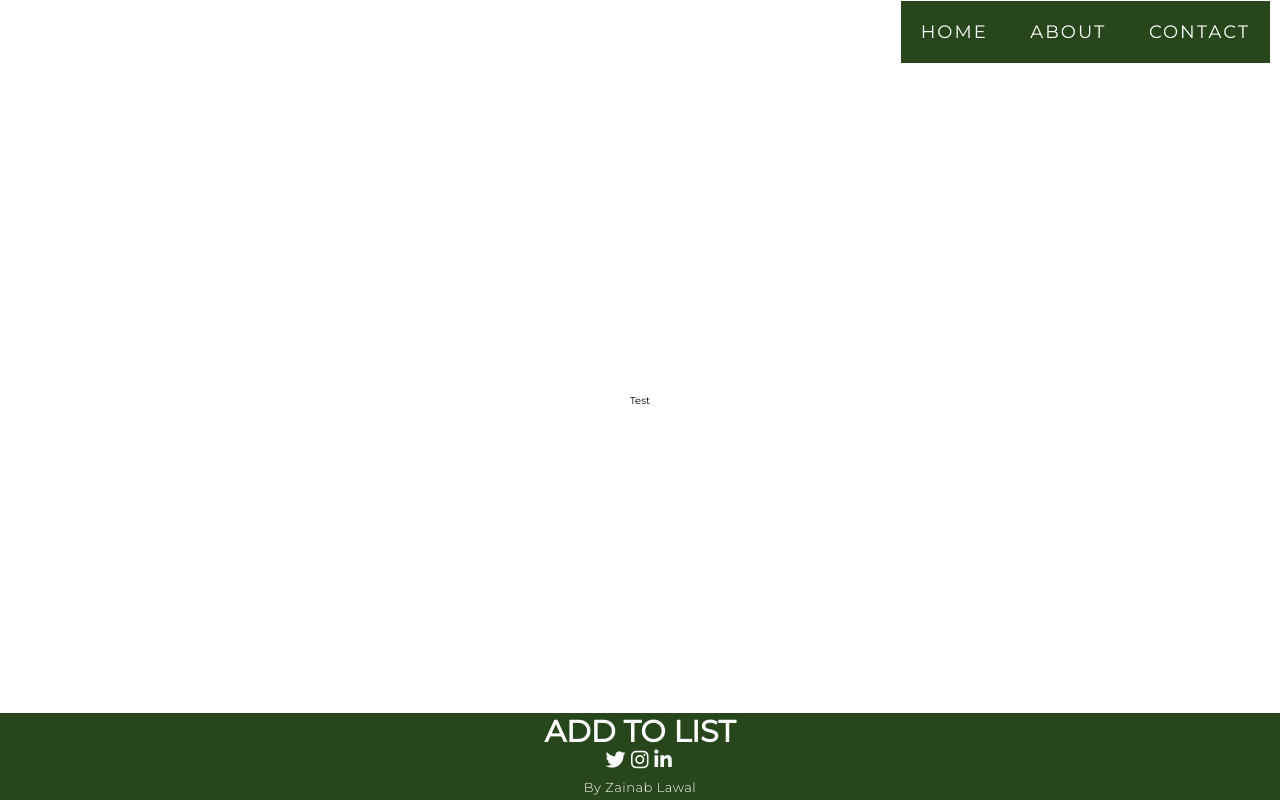
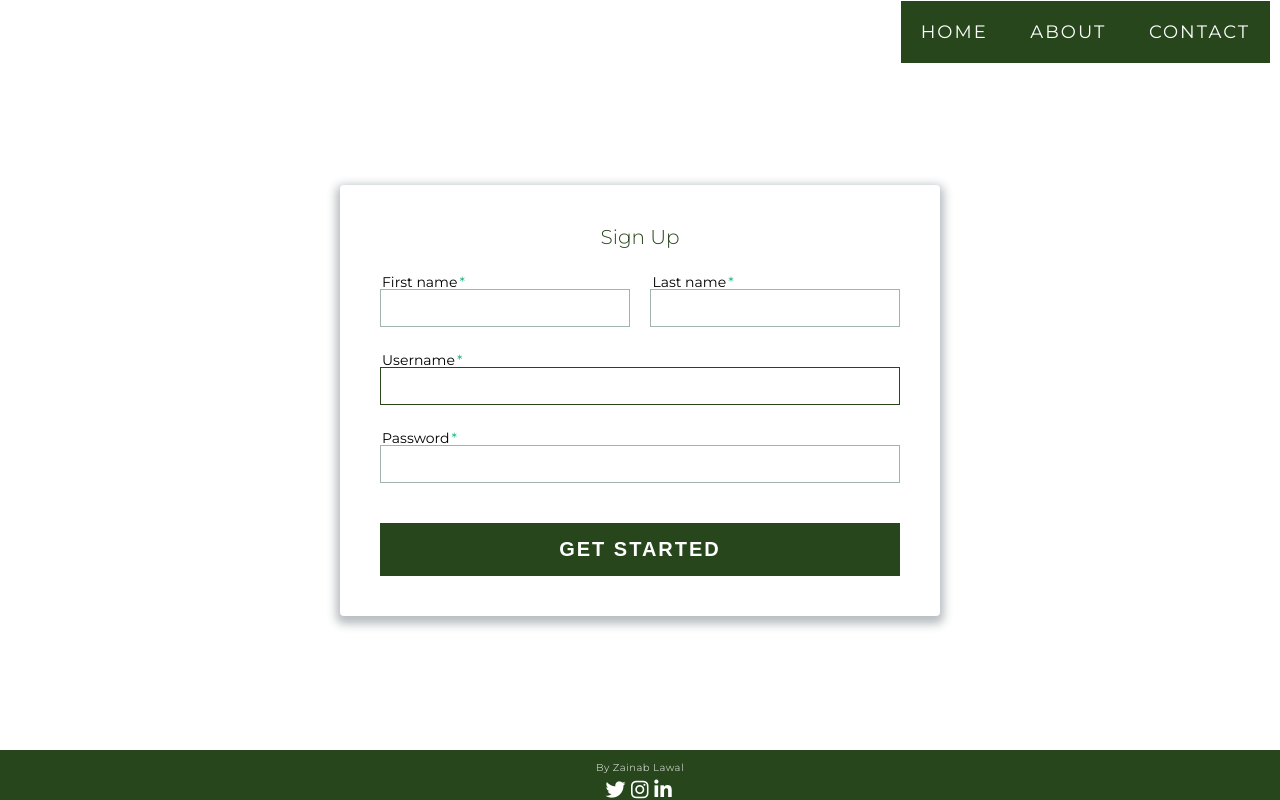
Before and after one commit to Zeesky-code/addtoList, a Django app: page /signup in a window 1280 px wide. Run offline with Django 4.2, Linux system fonts and the light colour scheme; some libraries are stand-ins or nearby versions.

Commit message:
Customized Signup Page

```diff
--- a/addtoList/addtoList/settings.py
+++ b/addtoList/addtoList/settings.py
@@ -9,10 +9,11 @@ STATIC_DIR=os.path.join(BASE_DIR,'static')
 # See https://docs.djangoproject.com/en/4.0/howto/deployment/checklist/
 
 # SECURITY WARNING: keep the secret key used in production secret!
-SECRET_KEY = 'django-insecure-8lph*&hs8wr_+m8fo!qmh$li@%&2uan)l^nlitx6jw3-3d_x8r'
+
+SECRET_KEY = os.environ.get('SECRET_KEY', "default_value")
 
 # SECURITY WARNING: don't run with debug turned on in production!
-DEBUG = False
+DEBUG = True
 
 ALLOWED_HOSTS = ['127.0.0.1']
 
--- /dev/null
+++ b/addtoList/main/forms.py
@@ -0,0 +1,9 @@
+from django import forms
+from django.contrib.auth.forms import UserCreationForm
+from django.contrib.auth.models import User
+
+
+class signupForm(UserCreationForm):
+    class Meta:
+        model = User
+        fields = ['first_name', 'last_name','username','password1',]
--- a/addtoList/main/views.py
+++ b/addtoList/main/views.py
@@ -1,11 +1,20 @@
 from django.shortcuts import render
+from django.contrib.auth.forms import UserCreationForm
+from .forms import signupForm
 
 # Create your views here.
 def index(request):
     return render(request, 'index.html')
 
 def signup(request):
-    return render(request, 'signup.html')
+
+    form = signupForm()
+    if request.method == 'POST':
+        form = signupForm(request.POST)
+        if form.is_valid():
+            form.save()
+    context = {'form': form}
+    return render(request, 'signup.html', context)
 
 def error_404_view(request, exception):
     return render(request, '404.html', status=404)
--- a/addtoList/static/css/style.css
+++ b/addtoList/static/css/style.css
@@ -1,5 +1,8 @@
 @import 'https://fonts.googleapis.com/css?family=Montserrat:300, 400, 700&display=swap';
 
+:root{
+    --main: #27461c;
+}
 * {
     padding: 0;
     margin: 0;
@@ -429,10 +432,125 @@ p {
 
 .footer p {
     color: white;
-    font-size: 1.3rem;
+    font-size: 1rem;
 }
 
 /* End Footer */
+/* Forms */
+.signupFrm {
+    display: flex;
+    justify-content: center;
+    align-items: center;
+    height: 100vh;
+}
+form {
+    background: rgba(var(--main) 0.9);
+    padding: 40px;
+    max-width: 600px;
+    margin: 40px auto;
+    border-radius: 4px;
+    box-shadow: 0 4px 10px 4px rgba(19, 35, 47, 0.3);
+}
+
+.title{
+    text-align: center;
+    color: var(--main);
+    font-weight: 300;
+    margin: 0 0 40px;
+    font-size: 2rem;
+}
+
+label {
+    position: absolute;
+    transform: translateY(-16px);
+    color: rgba(var(--main), 0.5);
+    backface-visibility: hidden;
+    pointer-events: none;
+    left: 2px;
+    font-size: 14px;
+}
+
+label .req {
+    margin: 2px;
+    color: #1ab188;
+}
+
+
+input,
+textarea {
+    font-size: 22px;
+    display: block;
+    width: 100%;
+    height: 100%;
+    padding: 5px 10px;
+    background: none;
+    background-image: none;
+    border: 1px solid #a0b3b0;
+    color: var(--main);
+    border-radius: 0;
+    transition: border-color 0.25s ease, box-shadow 0.25s ease;
+}
+
+input:focus,
+textarea:focus {
+    outline: 0;
+    border-color: var(--main);
+}
+
+textarea {
+    border: 2px solid #a0b3b0;
+    resize: vertical;
+}
+
+.field-wrap {
+    position: relative;
+    margin-bottom: 40px;
+}
+
+.top-row:after {
+    content: "";
+    display: table;
+    clear: both;
+}
+
+.top-row>div {
+    float: left;
+    width: 48%;
+    margin-right: 4%;
+}
+
+.top-row>div:last-child {
+    margin: 0;
+}
+
+.button {
+    border: 0;
+    outline: none;
+    border-radius: 0;
+    padding: 15px 0;
+    font-size: 2rem;
+    font-weight: 600;
+    text-transform: uppercase;
+    letter-spacing: 0.1em;
+    background: var(--main);
+    color: #ffffff;
+    transition: all 0.3s ease;
+    -webkit-appearance: none;
+    cursor: pointer;
+}
+
+.button:hover,
+.button:focus {
+    background: #ffffff;
+    color: var(--main);
+}
+
+.button-block {
+    display: block;
+    width: 100%;
+}
+
+
 
 /* Keyframes */
 @keyframes hamburger_puls {
--- a/addtoList/static/js/script.js
+++ b/addtoList/static/js/script.js
@@ -1,3 +1,4 @@
+//home page
 const hamburger = document.querySelector(
 	".header .nav-bar .nav-list .hamburger"
 );
--- a/addtoList/templates/index.html
+++ b/addtoList/templates/index.html
@@ -18,7 +18,7 @@
         <div class="header container">
             <div class="nav-bar">
                 <div class="brand">
-                    <a href="#hero">
+                    <a href="{%url 'index'%}">
                         <h1>Add to List</h1>
                     </a>
                 </div>
@@ -88,9 +88,7 @@
     {% endblock content %}
     <!-- Footer -->
         <div class="footer">
-            <div class="brand">
-                <h1>Add to List</h1>
-            </div>
+            <p>By Zainab Lawal</p>
             <div class="social-icon">
                 <div class="social-item">
                     <a href="https://twitter.com/Zeeskylaw"><i class="fa-brands fa-twitter"></i></a>
@@ -98,7 +96,6 @@
                     <a href="https://www.linkedin.com/in/zainabdlawal"><i class="fa-brands fa-linkedin-in"></i></a>
                 </div>
             </div>
-            <p>By Zainab Lawal</p>
         </div>
     <!-- End Footer -->
 
--- a/addtoList/templates/signup.html
+++ b/addtoList/templates/signup.html
@@ -1,7 +1,38 @@
 {% extends 'index.html' %}
-{% block title %}Sign Up{% endblock %}
+{% load static %}
+{% block title %}My Second Form Page{%endblock %}
+
 {% block content %}
-<div class="container">
-    Test
+<div class="container signupForm">
+
+    <form method="POST" action="">
+        {% csrf_token %}
+        <h1 class="title">Sign Up</h1>
+        <div class="top-row">
+            <div class="field-wrap">
+                <label>
+                    {{form.first_name.label}}<span class="req">*</span>
+                </label>
+                {{form.first_name}}
+            </div>
+
+            <div class="field-wrap">
+                <label>{{form.last_name.label}}<span class="req">*</span></label>
+                {{form.last_name}}
+            </div>
+        </div>
+
+        <div class="field-wrap">
+            <label>{{form.username.label}}<span class="req">*</span></label>
+            {{form.username}}
+        </div>
+
+        <div class="field-wrap">
+            <label>{{form.password1.label}}<span class="req">*</span></label>
+            {{form.password1}}
+        </div>
+
+        <button type="submit" class="button button-block">Get Started</button>
+    </form>
 </div>
 {% endblock content %}
```
Also changed, not shown: other parts of addtoList/static/css/style.css (+15 -15 lines), addtoList/db.sqlite3.
